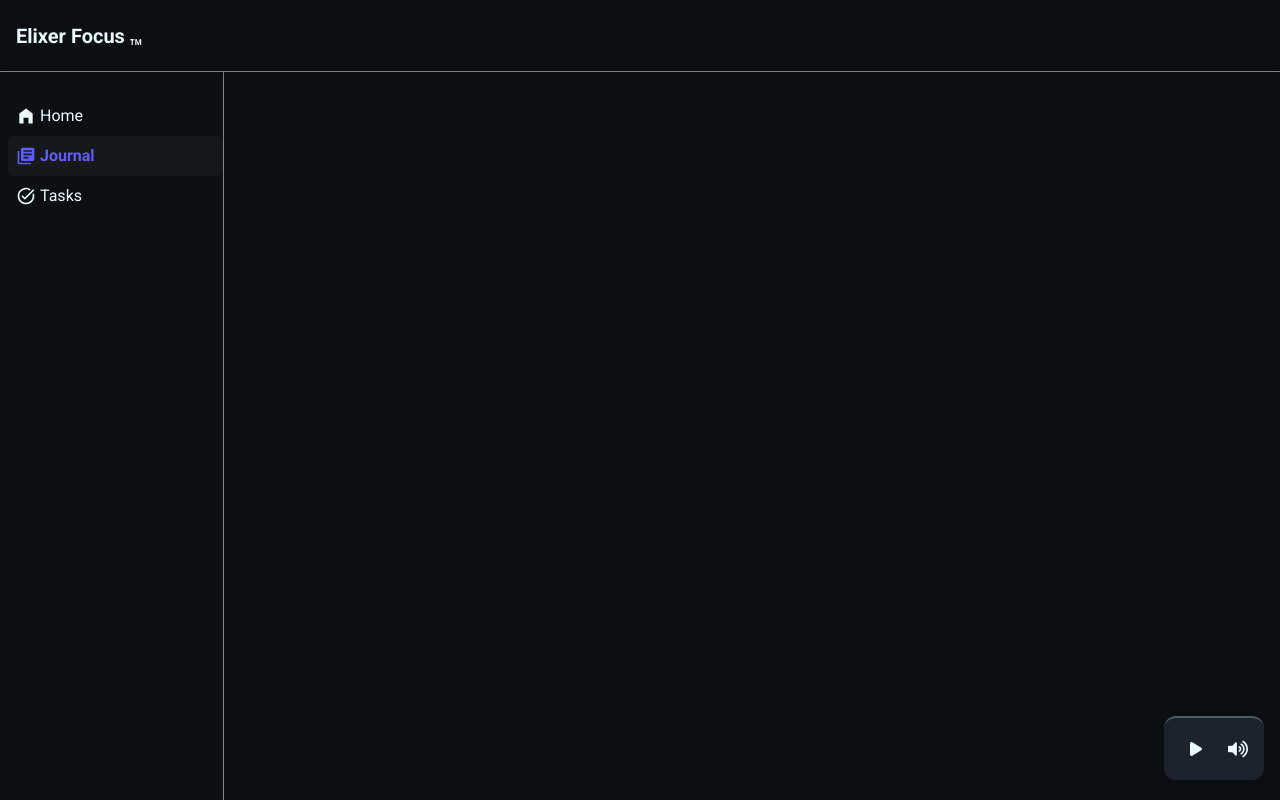
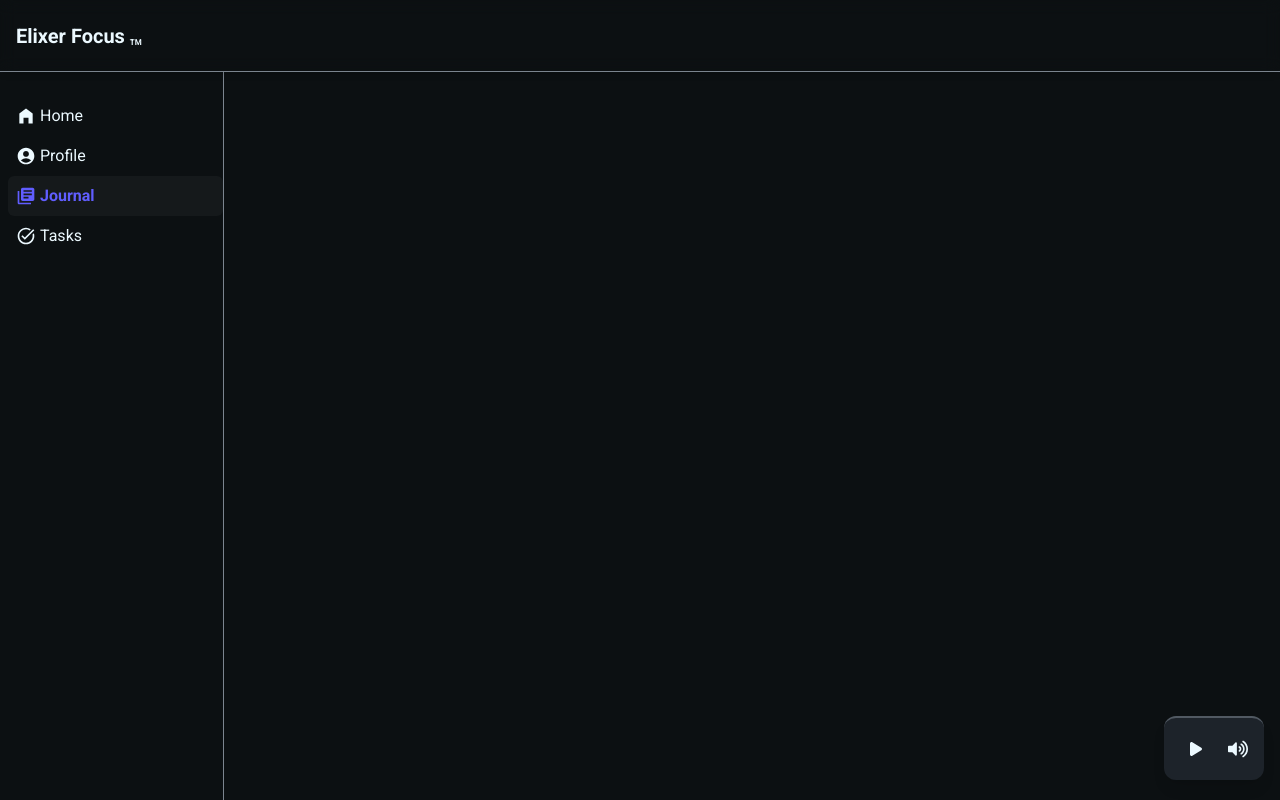
Before and after one commit to elixer-prince/elixer-focus, a React (Vite) app in the folder react-frontend/: page /journal in a window 1280 px wide. Built offline with nearby package versions, Linux system fonts and the light colour scheme.

Commit message:
feat(app): add a profile page

```diff
--- a/react-frontend/src/app/routes/(ROOT)/Home.tsx
+++ b/react-frontend/src/app/routes/(ROOT)/Home.tsx
@@ -1,8 +1,12 @@
+import CountdownTimerContainer from "@features/CountdownTimer/components/Index.tsx";
+import Tasks from "@features/Tasks/components/Index.tsx";
+
 const Home = () => {
     return (
-        <>
-            <p>Intro page will go here...</p>
-        </>
+        <div className={"flex justify-center gap-8 p-8"}>
+            <CountdownTimerContainer />
+            <Tasks />
+        </div>
     );
 };
 
--- /dev/null
+++ b/react-frontend/src/app/routes/(ROOT)/Profile.tsx
@@ -0,0 +1,5 @@
+const Profile = () => {
+    return <div>{/*<p>Profile page...</p>*/}</div>;
+};
+
+export default Profile;
--- a/react-frontend/src/app/routes/(ROOT)/Timer.tsx
+++ /dev/null
@@ -1,11 +0,0 @@
-import CountdownTimerContainer from "@features/CountdownTimer/components/Index.tsx";
-
-const Timer = () => {
-    return (
-        <>
-            <CountdownTimerContainer />
-        </>
-    );
-};
-
-export default Timer;
--- a/react-frontend/src/components/Navbar/Index.tsx
+++ b/react-frontend/src/components/Navbar/Index.tsx
@@ -3,7 +3,7 @@ import {
     NavbarProvider,
     useNavbarContext,
 } from "@components/Navbar/stores/NavbarContext.tsx";
-import NavLogo from "@features/ui/Navigation/NavLogo.tsx";
+import NavLogo from "@components/NavLogo.tsx";
 
 const NavbarContent = () => {
     const { isOpen } = useNavbarContext();
--- a/react-frontend/src/components/Sidebar/Index.tsx
+++ b/react-frontend/src/components/Sidebar/Index.tsx
@@ -1,5 +1,5 @@
 import SidebarLink from "@components/Sidebar/SidebarLink.tsx";
-import { MdHomeFilled, MdLibraryBooks, MdTaskAlt } from "react-icons/md";
+import { MdAccountCircle, MdHomeFilled, MdLibraryBooks, MdTaskAlt } from "react-icons/md";
 
 const Sidebar = () => {
     return (
@@ -13,6 +13,12 @@ const Sidebar = () => {
                     <SidebarLink to={"/"}>
                         <MdHomeFilled size={20} />
                         Home
+                    </SidebarLink>
+                </li>
+                <li>
+                    <SidebarLink to={"/profile"}>
+                        <MdAccountCircle size={20} />
+                        Profile
                     </SidebarLink>
                 </li>
                 <li>
--- a/react-frontend/src/features/ui/Sidebar/Index.tsx
+++ b/react-frontend/src/features/ui/Sidebar/Index.tsx
@@ -1,4 +1,4 @@
-import NavLogo from "@features/ui/Navigation/NavLogo.tsx";
+import NavLogo from "@components/NavLogo.tsx";
 import LinkContainer from "@features/ui/Sidebar/LinkContainer.tsx";
 import { GoSidebarExpand } from "react-icons/go";
 
```
Also changed, not shown: react-frontend/src/app/router.tsx (+12 -10 lines), react-frontend/src/components/NavLogo.tsx (renamed from react-frontend/src/features/ui/Navigation/NavLogo.tsx).
